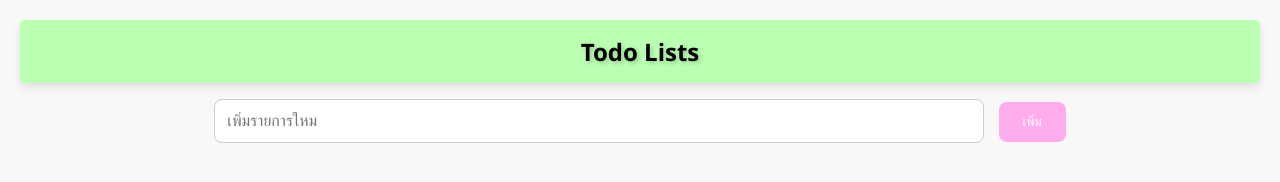
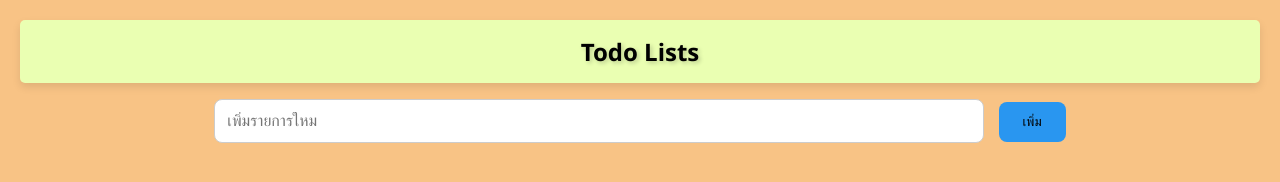
Before and after one commit to 65160257/88726065, a plain HTML site: page lab07/todo.html in a window 1280 px wide. Drawn offline with Linux system fonts and the light colour scheme.

Commit message:
ปรับสไตล์ CSS เพิ่มความ สวยงาม

```diff
--- a/lab07/styles.css
+++ b/lab07/styles.css
@@ -2,13 +2,13 @@ body {
     font-family: "Segoe UI", Tahoma, Geneva, Verdana, sans-serif;
     text-align: center;
     margin: 20px;
-    background-color: #f8f8f8;
+    background-color: #f8c385;
 }
 
 h1 {
     color: #333;
     font-size: 24px;
-    background-color: #bbffb2;
+    background-color: #eaffb2;
     padding: 15px;
     border-radius: 5px;
     color: rgb(0, 0, 0);
@@ -50,8 +50,8 @@ input[type="text"] {
 
 button {
     padding: 12px 24px;
-    background-color: #ffaced;
-    color: white;
+    background-color: #2996f0;
+    color: rgb(0, 0, 0);
     border: none;
     border-radius: 8px;
     cursor: pointer;
```
